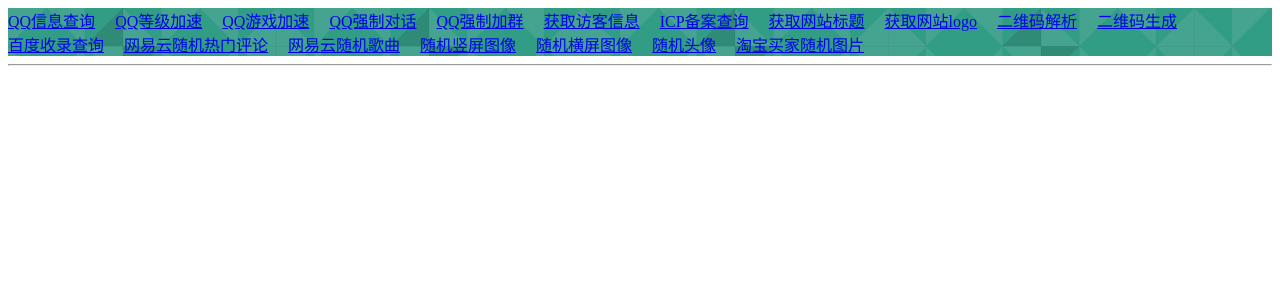
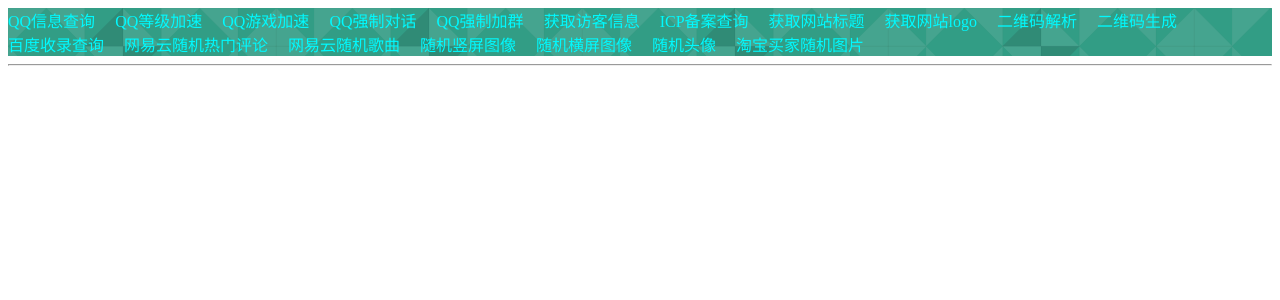
Before and after one commit to steam-404/smallTool, a Vue app in the folder website/: page / in a window 1280 px wide. Shown: the top 300 px of the page. Built offline with nearby package versions, Linux system fonts and the light colour scheme.

Commit message:
样式一直调不好

```diff
--- a/website/src/App.vue
+++ b/website/src/App.vue
@@ -3,7 +3,7 @@ export default {
     data() {
         return {
             span: 'auto',
-            background:['']
+            background: ['']
         }
     },
     methods: {
@@ -16,8 +16,8 @@ export default {
 <template>
     <div id="main" @click="switchBackground">
         <el-row :gutter="20">
-<!--            <router-link to="/steam_404">steam-404</router-link>-->
-<!--            <router-link to="/linuo">linuo</router-link>-->
+            <!--            <router-link to="/steam_404">steam-404</router-link>-->
+            <!--            <router-link to="/linuo">linuo</router-link>-->
             <br>
             <el-col v-model:span="span">
                 <router-link to="/QQMessage">QQ信息查询</router-link>
@@ -85,9 +85,21 @@ export default {
 #main p {
     color: green;
 }
+
 #main {
     background-image: url('./../public/App/backgroundGreen.svg');
     width: auto;
     height: auto;
 }
+
+a {
+    color: #00faff;
+    width: auto;
+    height: 2vh;
+    text-decoration: none;
+}
+a:hover{
+    transition: 0.3s;
+    color: blue;
+}
 </style>
```
